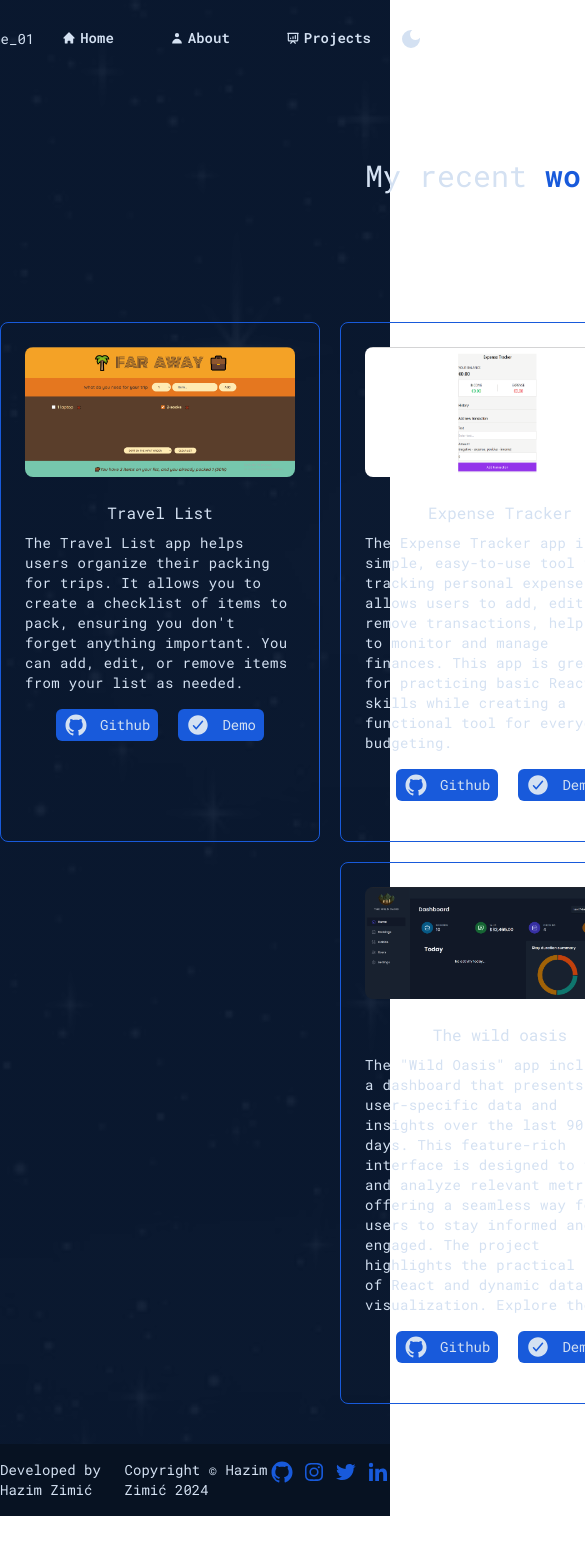
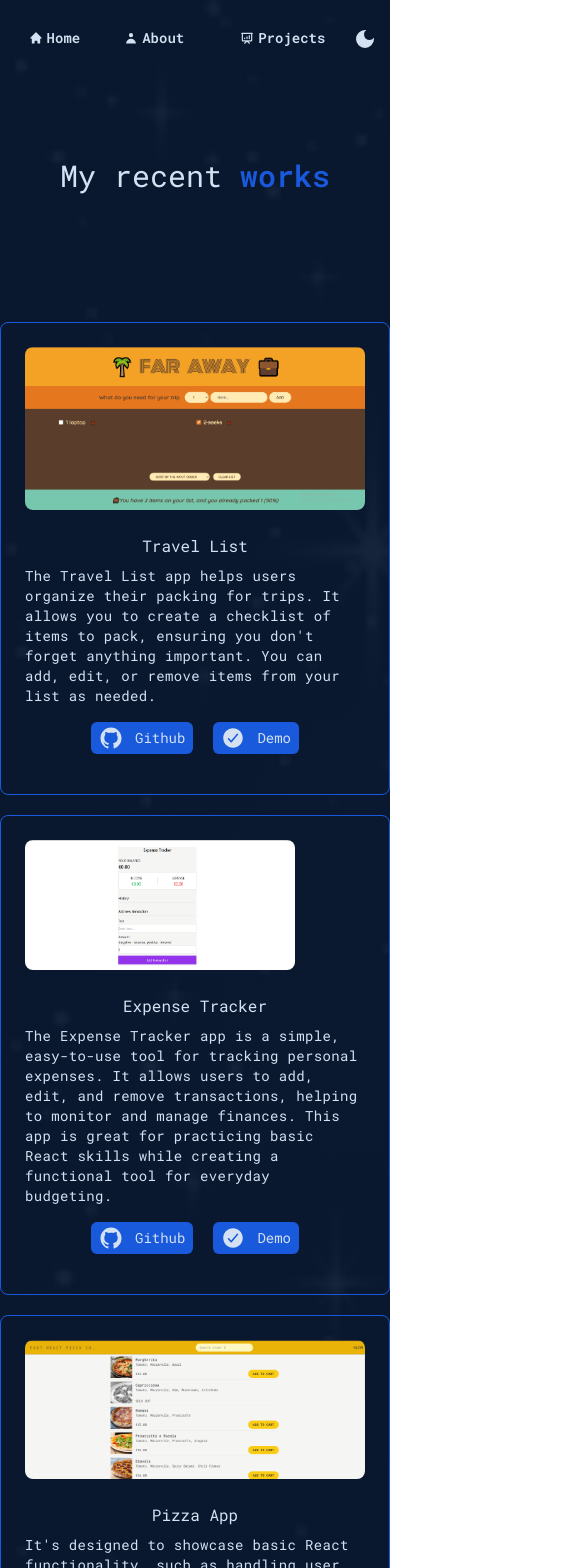
Before and after one commit to zime01/Portfolio, a React (Vite) app: page /projects in a window 390 px wide. Shown: the top 1568 px of the page, 585 px wide, since content can reach past the window. Before the commit the page ends 1516 px from the top, so only its background shows below. Built offline with nearby package versions, Linux system fonts and the light colour scheme.

Commit message:
mobile(about, projects)

```diff
--- a/src/ui/About.jsx
+++ b/src/ui/About.jsx
@@ -2,19 +2,19 @@ import coding from "../assets/coding.webp";
 
 export default function About() {
   return (
-    <div className="my-0 mx-auto w-[62.5rem] flex itemc-center justify-between h-[74.5vh] pt-10">
-      <div>
-        <p className="text-[var(--color-text-primary)] text-lg mb-3">
+    <div className="my-0 mx-auto max-w-[62.5rem] flex  items-start sm:items-center justify-between h-svh sm:pt-10 ">
+      <div className="text-[0.5]">
+        <p className="text-[var(--color-text-primary)] text-sm lg:text-lg mb-3">
           Hello, I'm Hazim, a front-end developer with a strong passion for
           creating dynamic and interactive web applications. My main tool of
           choice is React, and I focus on building clean, efficient, and
           visually appealing websites that provide an excellent user experience.
         </p>
-        <p className="text-[var(--color-text-primary)] text-lg mb-3">
+        <p className="text-[var(--color-text-primary)] text-sm lg:text-lg mb-3">
           I’m currently in my final year of studying Software Engineering, with
           a strong focus on frontend development.
         </p>
-        <p className="text-[var(--color-text-primary)] text-lg">
+        <p className="text-[var(--color-text-primary)] text-sm lg:text-lg">
           I enjoy taking on new challenges and pushing myself to learn the
           latest technologies and best practices in front-end development. I’m
           passionate about building user-friendly and efficient web
@@ -22,7 +22,7 @@ export default function About() {
           the latest trends.
         </p>
       </div>
-      <div className="w-[100%]">
+      <div className="hidden sm:block sm:w-[100%]">
         <img src={coding} />
       </div>
     </div>
--- a/src/ui/Footer.jsx
+++ b/src/ui/Footer.jsx
@@ -6,7 +6,7 @@ export default function Footer() {
   return (
     <div className="bg-[--color-footer]">
       <div className="my-0 mx-auto max-w-[62.5rem] flex justify-between  py-4">
-        <p className="text-[var(--color-text-primary)] text-sm lg:text-base">
+        <p className="text-[var(--color-text-primary)] hidden sm:block text-sm lg:text-base">
           Developed by Hazim Zimić
         </p>
         <p className="text-[var(--color-text-primary)] text-sm lg:text-base">
--- a/src/ui/Home.jsx
+++ b/src/ui/Home.jsx
@@ -60,16 +60,16 @@ export default function Home() {
         </p>
         <div className="flex justify-center gap-4 max-w-[62.5rem] my-0 mx-auto pb-20">
           <Link to="https://github.com/zime01">
-            <IoLogoGithub className="w-10 h-10 text-[var(--color-btn-primary)] " />
+            <IoLogoGithub className="w-8 h-8 lg:w-10 lg:h-10 text-[var(--color-btn-primary)] " />
           </Link>
           <Link to="https://www.instagram.com/zime_01/">
-            <BiLogoInstagram className="w-10 h-10 text-[var(--color-btn-primary)]" />
+            <BiLogoInstagram className="w-8 h-8 lg:w-10 lg:h-10 text-[var(--color-btn-primary)]" />
           </Link>
           <Link to="https://x.com/zime_01">
-            <BiLogoTwitter className="w-10 h-10 text-[var(--color-btn-primary)]" />
+            <BiLogoTwitter className="w-8 h-8 lg:w-10 lg:h-10 text-[var(--color-btn-primary)]" />
           </Link>
           <Link to="https://www.linkedin.com/in/hazim-zimic-9204751a2/">
-            <BiLogoLinkedin className="w-10 h-10 text-[var(--color-btn-primary)]" />
+            <BiLogoLinkedin className="w-8 h-8 lg:w-10 lg:h-10 text-[var(--color-btn-primary)]" />
           </Link>
         </div>
       </div>
--- a/src/ui/Navbar.jsx
+++ b/src/ui/Navbar.jsx
@@ -13,11 +13,11 @@ export default function Navbar() {
   //const { toggleDarkMode } = useDarkMode();
   return (
     <div className="flex items-center justify-center md:justify-between lg:justify-between mb-12 max-w-[62.5rem] my-0 mx-auto">
-      <p className="text-sm md:text-base lg:text-xl text-[var(--color-text-primary)]">
+      <p className="hidden sm:block text-sm md:text-base lg:text-xl text-[var(--color-text-primary)]">
         @zime_01
       </p>
       <ul className="flex items-center md:justify-center  ">
-        <li className="text-[var(--color-text-primary)] font-semibold text-sm md:text-base  lg:text-xl m-5 p-2 hover:text-[var(--color-text-h)] hover:border-b-2 hover:border-[var(--color-text-h)] transition-all duration-100 border-b-2 border-transparent">
+        <li className="text-[var(--color-text-primary)] font-semibold text-sm md:text-base  lg:text-xl m-2 sm:m-5 p-2 hover:text-[var(--color-text-h)] hover:border-b-2 hover:border-[var(--color-text-h)] transition-all duration-100 border-b-2 border-transparent">
           <NavLink to="/" className="flex items-center justify-center gap-1 ">
             <HiHome className="inline" />
             Home
--- a/src/ui/Projects.jsx
+++ b/src/ui/Projects.jsx
@@ -8,12 +8,12 @@ import { Link } from "react-router-dom";
 
 export default function Projects() {
   return (
-    <div className="my-0 mx-auto w-[62.5rem] mt-20 mb-10">
+    <div className="my-0 mx-auto max-w-[62.5rem] mt-20 mb-10">
       <p className="text-[var(--color-text-primary)] text-3xl text-center ">
         My recent{" "}
         <span className="text-[var(--color-text-h)] font-semibold">works</span>
       </p>
-      <div className="mt-32 grid grid-cols-[1fr,1fr,1fr] gap-5">
+      <div className="mt-32 grid grid-cols-[1fr] md:grid-cols-[1fr,1fr] lg:grid-cols-[1fr,1fr,1fr] gap-5">
         <div className="p-6 border-[1px] border-[var(--color-text-h)] rounded-lg ">
           <img src={travelList} className="rounded-lg" />
           <h1 className="mt-6 mb-2 text-center text-[var(--color-text-primary)] text-base">
@@ -96,7 +96,7 @@ export default function Projects() {
             </Link>
           </div>
         </div>
-        <div className="p-6 border-[1px] border-[var(--color-text-h)] rounded-lg col-[2/3] ">
+        <div className="p-6 border-[1px] border-[var(--color-text-h)] rounded-lg lg:col-[2/3] ">
           <img src={wildOasis} className="rounded-lg" />
           <h1 className="mt-6 mb-2 text-center text-[var(--color-text-primary)] text-base">
             The wild oasis
```
